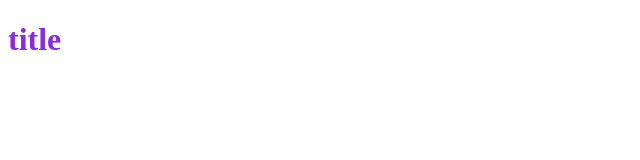
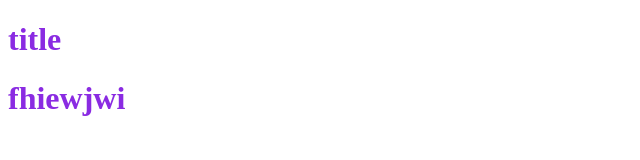
Before and after one commit to PinyiW0/start, a plain HTML site: page index.html in a window 1280 px wide. Shown: the whole page, without its empty margins (0-640 px from the left). Drawn offline with Linux system fonts and the light colour scheme.

Commit message:
Update index.html

```diff
--- a/index.html
+++ b/index.html
@@ -9,6 +9,7 @@
 </head>
 <body>
     <h1>title</h1>
+    <h1>fhiewjwi</h1>
 
 </body>
 </html>
```
